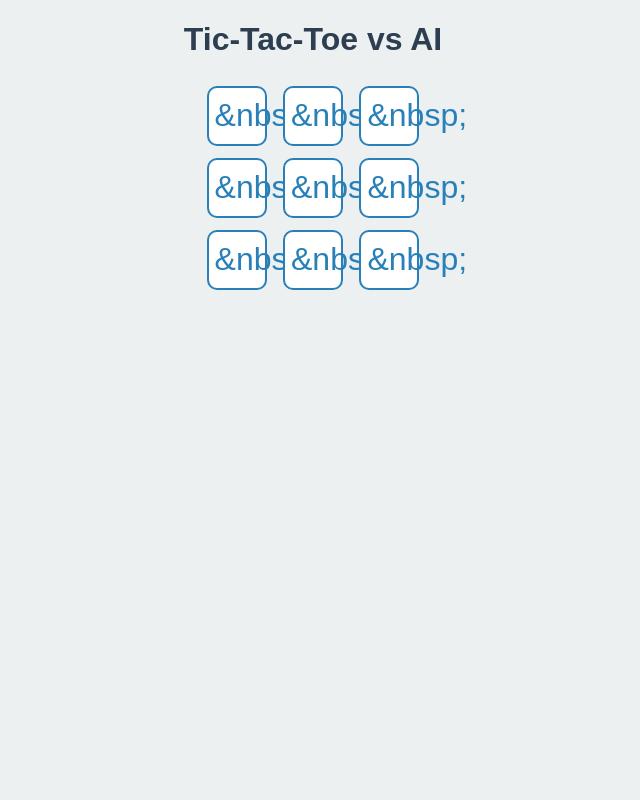
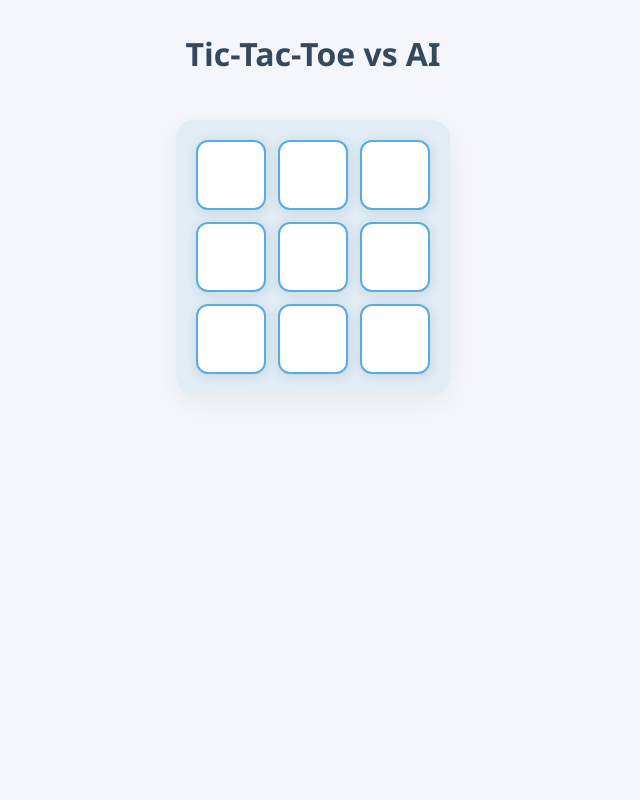
Before and after one commit to innovatewithkishlay/Tic-Tac-Toe-AI, a Flask app: page / in a window 1280 px wide. Shown: the whole page, without its empty margins (327-967 px from the left). Run offline with Flask 3, Linux system fonts and the light colour scheme.

Commit message:
Improve web UI: style board as grid, fix empty cell display, modern look

```diff
--- a/templates/index.html
+++ b/templates/index.html
@@ -3,26 +3,65 @@
 <head>
     <title>Tic-Tac-Toe AI</title>
     <style>
-        body { font-family: Arial, sans-serif; text-align: center; background: #ecf0f1;}
-        h1 { color: #2c3e50; }
-        .board { display: inline-block; }
+        body {
+            font-family: 'Segoe UI', Arial, sans-serif;
+            background: #f4f6fb;
+            display: flex;
+            flex-direction: column;
+            align-items: center;
+            min-height: 100vh;
+            margin: 0;
+        }
+        h1 {
+            color: #34495e;
+            margin-top: 32px;
+        }
+        .board {
+            display: grid;
+            grid-template-columns: repeat(3, 70px);
+            grid-gap: 12px;
+            margin: 24px 0;
+            background: #e1ecf4;
+            padding: 20px;
+            border-radius: 18px;
+            box-shadow: 0 8px 24px #3331  ;
+        }
         .cell {
-            width:60px; height:60px;
-            font-size:2em;
-            margin:6px; text-align:center;
-            vertical-align:middle;
-            border:2px solid #2980b9;
-            border-radius:10px;
+            width: 70px; height: 70px;
+            font-size: 2.8em;
+            font-family: inherit;
             background: #fff;
-            color:#2980b9;
+            color: #2980b9;
+            border: 2px solid #59abe3;
+            border-radius: 12px;
+            transition: background 0.2s, color 0.2s, box-shadow 0.2s;
+            cursor: pointer;
+            box-shadow: 1px 2px 12px #294E6322;
         }
         .cell:disabled {
-            background: #bdc3c7;
-            color: #7f8c8d;
+            background: #f7f6f2;
+            color: #bbb;
+            cursor: not-allowed;
         }
-        .status { margin:16px; font-size:1.2em; }
-        .btn { padding:10px 20px; font-size:1em; margin-top:14px; border-radius: 7px; background: #3498db; color: #fff; border: none;}
-        .btn:hover { background: #217dbb; }
+        .cell.x { color: #2980b9; }
+        .cell.o { color: #ff6f61; }
+        .status {
+            margin: 16px 0 10px 0;
+            font-size: 1.3em;
+            color: #34495e;
+        }
+        .btn {
+            padding: 12px 26px;
+            font-size: 1em;
+            border-radius: 10px;
+            background: #2980b9;
+            color: #fff;
+            border: none;
+            transition: background 0.2s;
+            margin-top: 16px;
+            box-shadow: 1px 2px 6px #294E6322;
+        }
+        .btn:hover { background: #185886;}
     </style>
 </head>
 <body>
@@ -30,12 +69,13 @@
     <form method="post">
         <div class="board">
             {% for i in range(9) %}
-                <button class="cell" name="move" value="{{i}}" {% if board[i] != ' ' or message %}disabled{% endif %}>
-                    {{ board[i] if board[i] != ' ' else '&nbsp;' }}
+                <button
+                    class="cell{% if board[i]=='X' %} x{% elif board[i]=='O' %} o{% endif %}"
+                    name="move" value="{{i}}"
+                    {% if board[i] != ' ' or message %}disabled{% endif %}
+                    >
+                    {{ board[i] if board[i] != ' ' else '&nbsp;'|safe }}
                 </button>
-                {% if i % 3 == 2 %}
-                    <br>
-                {% endif %}
             {% endfor %}
         </div>
     </form>
```
